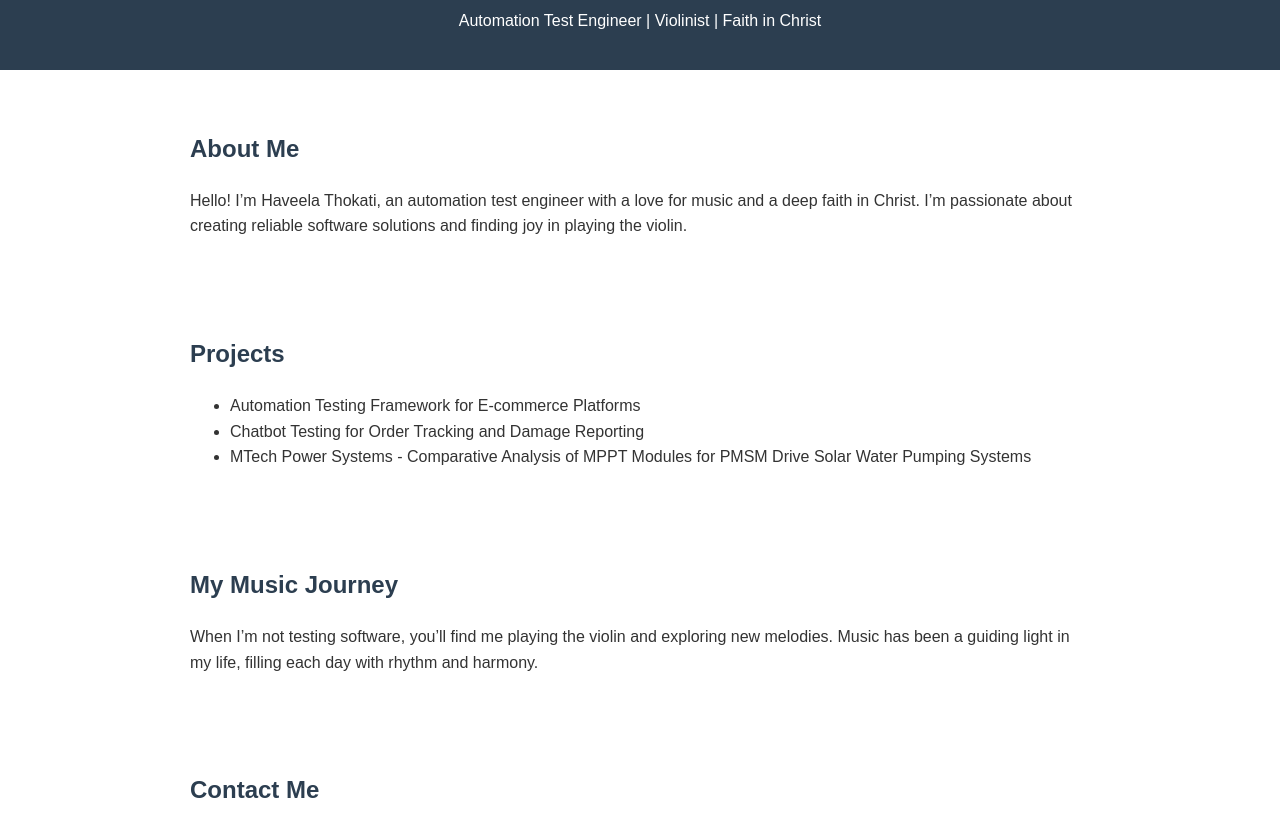
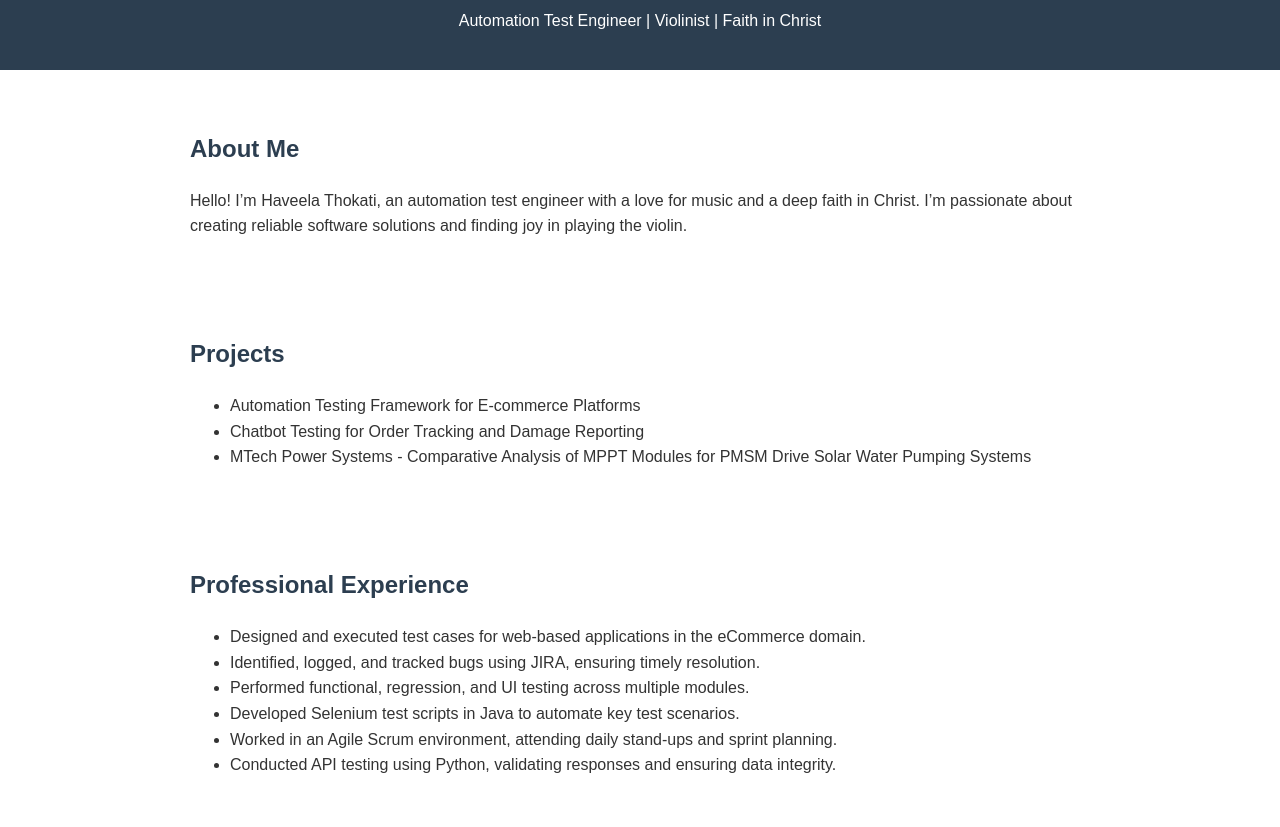
Before and after one commit to Haveela7/haveelathokati.github.io, a plain HTML site: page index.html in a window 1280 px wide. Shown: the part 106-933 px from the top of the page. Drawn offline with Linux system fonts and the light colour scheme.

Commit message:
index.html

```diff
--- a/index.html
+++ b/index.html
@@ -32,6 +32,17 @@
             <li>MTech Power Systems - Comparative Analysis of MPPT Modules for PMSM Drive Solar Water Pumping Systems</li>
         </ul>
     </section>
+    <section id="experience">
+        <h2>Professional Experience</h2>
+        <ul>
+            <li>Designed and executed test cases for web-based applications in the eCommerce domain.</li>
+            <li>Identified, logged, and tracked bugs using JIRA, ensuring timely resolution.</li>
+            <li>Performed functional, regression, and UI testing across multiple modules.</li>
+            <li>Developed Selenium test scripts in Java to automate key test scenarios.</li>
+            <li>Worked in an Agile Scrum environment, attending daily stand-ups and sprint planning.</li>
+            <li>Conducted API testing using Python, validating responses and ensuring data integrity.</li>
+        </ul>
+    </section>
     <section id="music">
         <h2>My Music Journey</h2>
         <p>When I’m not testing software, you’ll find me playing the violin and exploring new melodies. Music has been a guiding light in my life, filling each day with rhythm and harmony.</p>
```
